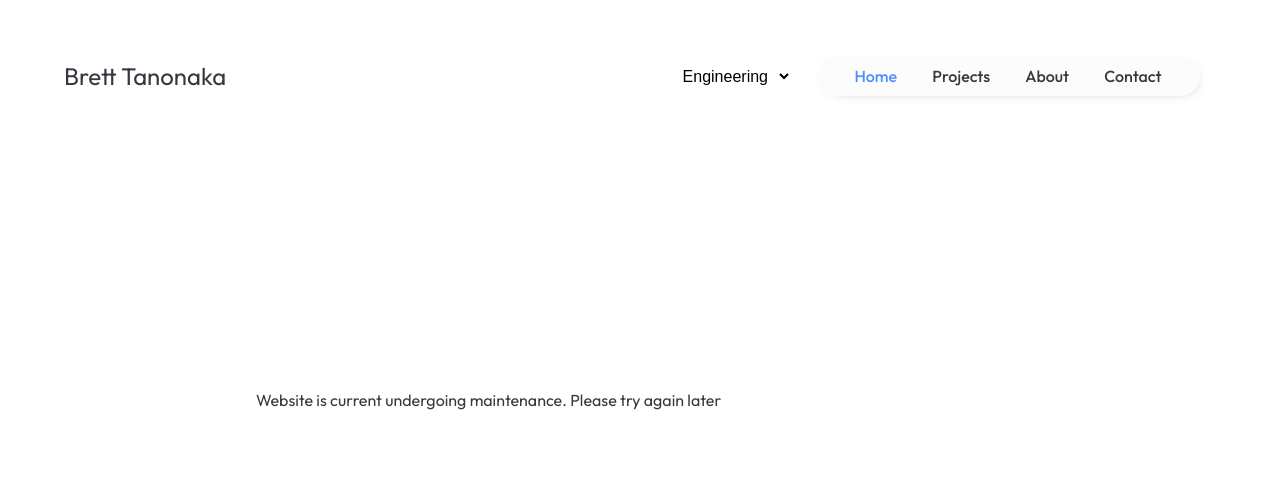
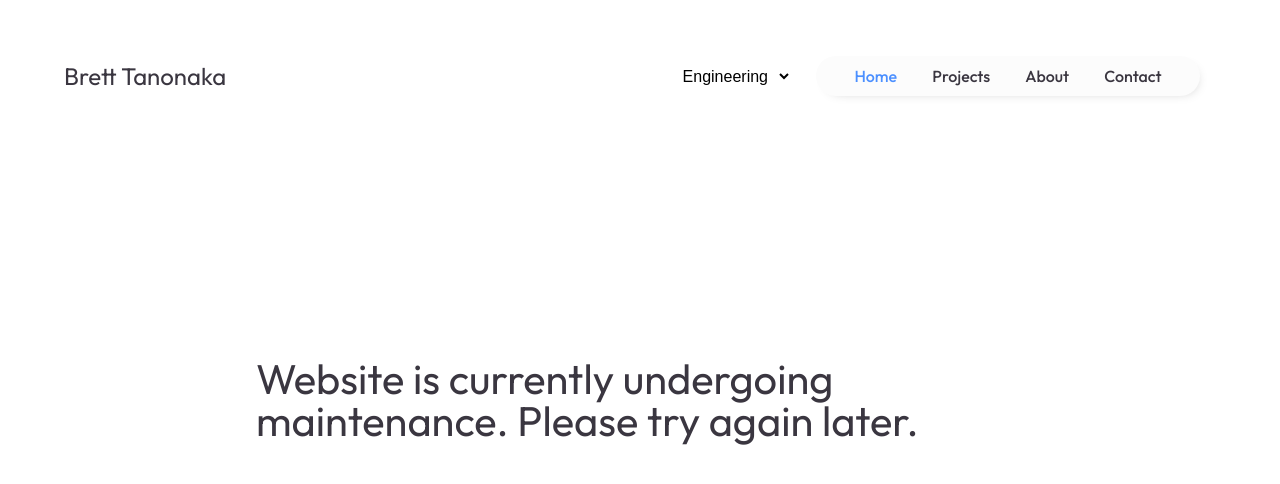
Before and after one commit to B-Tanonaka/bretttanonaka.com, a React (Vite) app: page /1 in a window 1280 px wide. Shown: the top 484 px of the page. Built offline with nearby package versions, Linux system fonts and the light colour scheme; no server answers; some icons are missing.

Commit message:
Changed intro to use the same formatting

```diff
--- a/src/components/Intro.tsx
+++ b/src/components/Intro.tsx
@@ -14,7 +14,9 @@ export default function Intro({ data }: { data: AboutInfo }) {
             <span className="home-sec-text">{data[validCategory].intro.sec}</span>
           </p>
         ) : (
-          <p>Website is current undergoing maintenance. Please try again later</p>
+          <p>
+            <span className="home-main-text">Website is currently undergoing maintenance. Please try again later.</span>
+          </p>
         )}
       </div>
     </div>
```
